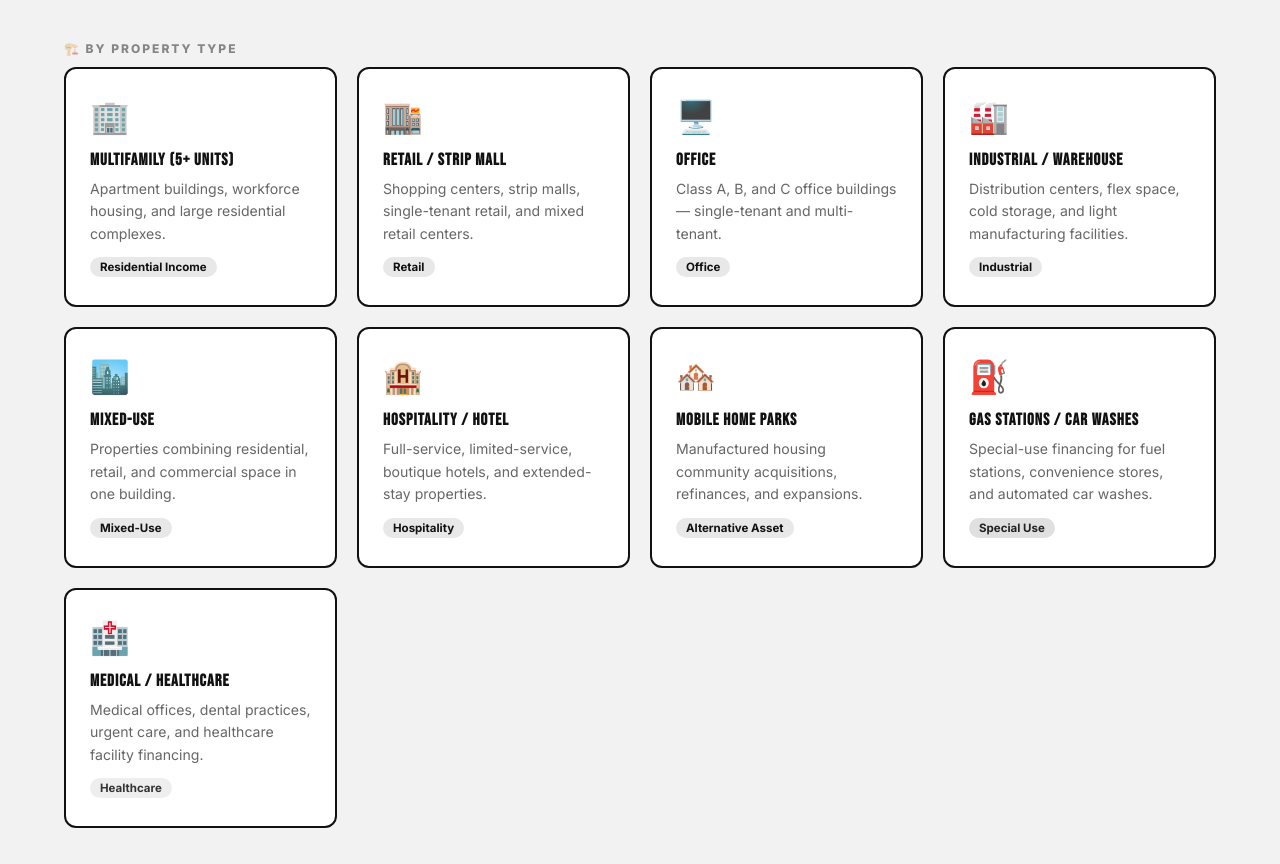
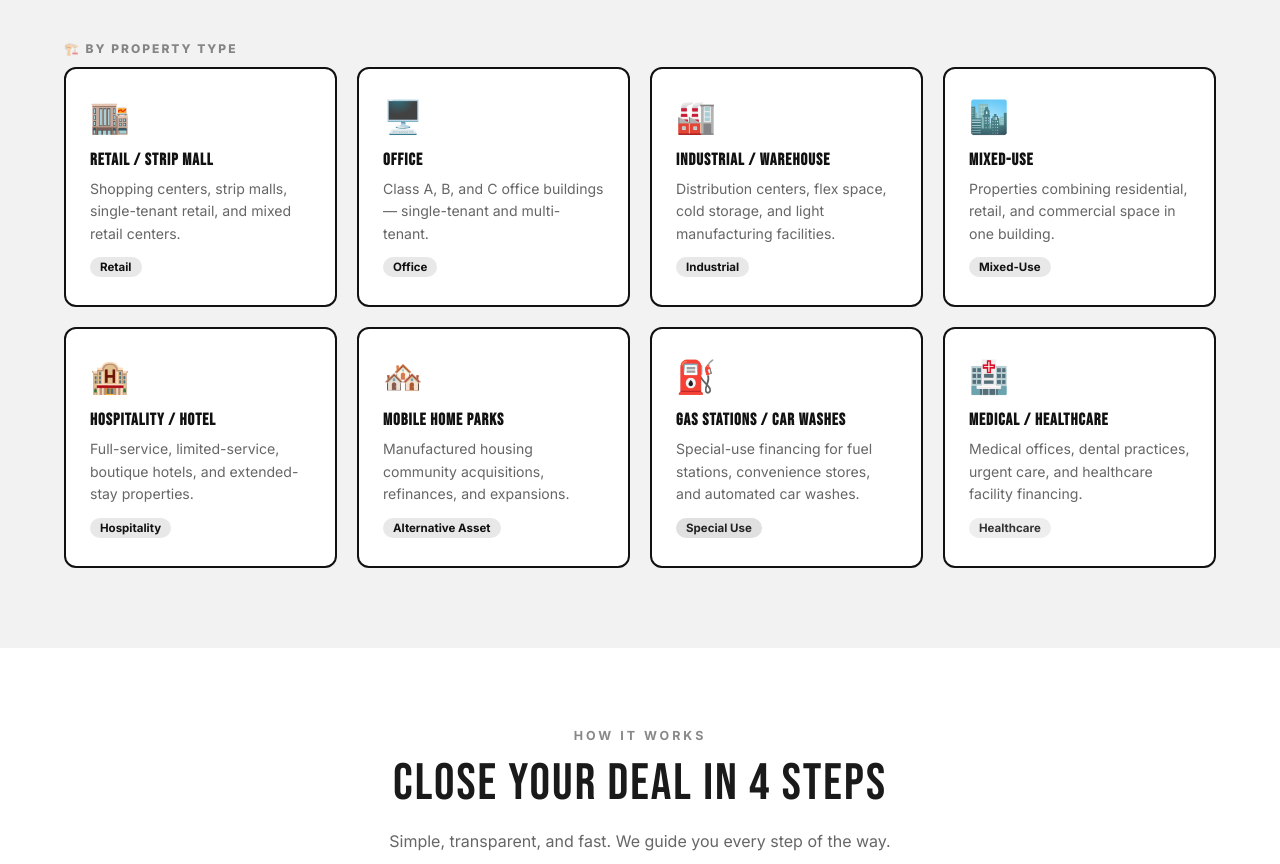
Before and after one commit to laflairchuck33/ALL-IN-CRE, a website: page index.html in a window 1280 px wide. Shown: the part 4316-5180 px from the top of the page. Drawn offline with Linux system fonts and the light colour scheme.

Commit message:
Remove Multifamily (5+ Units) tile and dropdown options

```diff
--- a/index.html
+++ b/index.html
@@ -216,7 +216,7 @@ footer strong{color:rgba(255,255,255,0.8);}
               <optgroup label="Agency / Multifamily"><option>Fannie Mae Multifamily</option><option>Freddie Mac Multifamily</option><option>FHA/HUD 223(f)</option><option>FHA/HUD 221(d)(4)</option></optgroup>
               <optgroup label="Bridge & Short-Term"><option>Bridge Loan</option><option>Hard Money Loan</option><option>Fix & Flip Commercial</option></optgroup>
               <optgroup label="Specialty"><option>CMBS Loan</option><option>Mezzanine Loan</option><option>Preferred Equity</option><option>Blanket Loan</option><option>Portfolio Loan</option></optgroup>
-              <optgroup label="By Property Type"><option>Multifamily (5+ Units)</option><option>Retail / Strip Mall</option><option>Office</option><option>Industrial / Warehouse</option><option>Mixed-Use</option><option>Hospitality / Hotel</option><option>Mobile Home Parks</option><option>Gas Station / Car Wash</option><option>Medical / Healthcare</option></optgroup>
+              <optgroup label="By Property Type"><option>Retail / Strip Mall</option><option>Office</option><option>Industrial / Warehouse</option><option>Mixed-Use</option><option>Hospitality / Hotel</option><option>Mobile Home Parks</option><option>Gas Station / Car Wash</option><option>Medical / Healthcare</option></optgroup>
               <option>Other / Not Sure</option>
             </select>
           </div>
@@ -422,12 +422,7 @@ footer strong{color:rgba(255,255,255,0.8);}
   <!-- BY PROPERTY TYPE -->
   <div style="margin-bottom:10px;"><span style="font-size:.75rem;font-weight:800;letter-spacing:2px;text-transform:uppercase;color:var(--navy);opacity:.5;">🏗️ By Property Type</span></div>
   <div class="loans-grid">
-    <div class="loan-card">
-      <div class="loan-icon">🏢</div>
-      <h3>Multifamily (5+ Units)</h3>
-      <p>Apartment buildings, workforce housing, and large residential complexes.</p>
-      <span class="loan-tag tag-blue">Residential Income</span>
-    </div>
+
     <div class="loan-card">
       <div class="loan-icon">🏬</div>
       <h3>Retail / Strip Mall</h3>
@@ -598,7 +593,6 @@ footer strong{color:rgba(255,255,255,0.8);}
             <option>Portfolio Loan</option>
           </optgroup>
           <optgroup label="By Property Type">
-            <option>Multifamily (5+ Units)</option>
             <option>Retail / Strip Mall</option>
             <option>Office</option>
             <option>Industrial / Warehouse</option>
```
